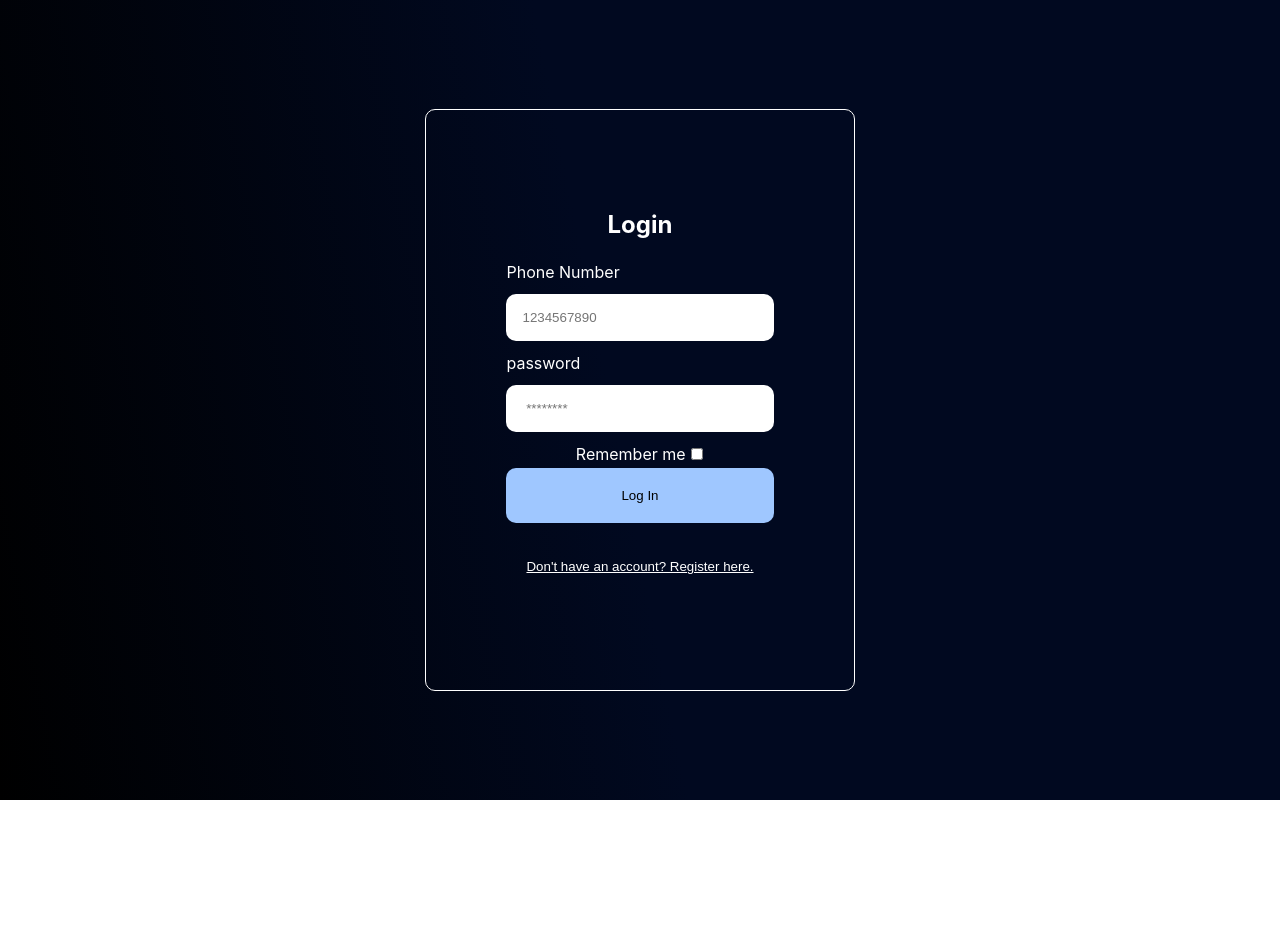
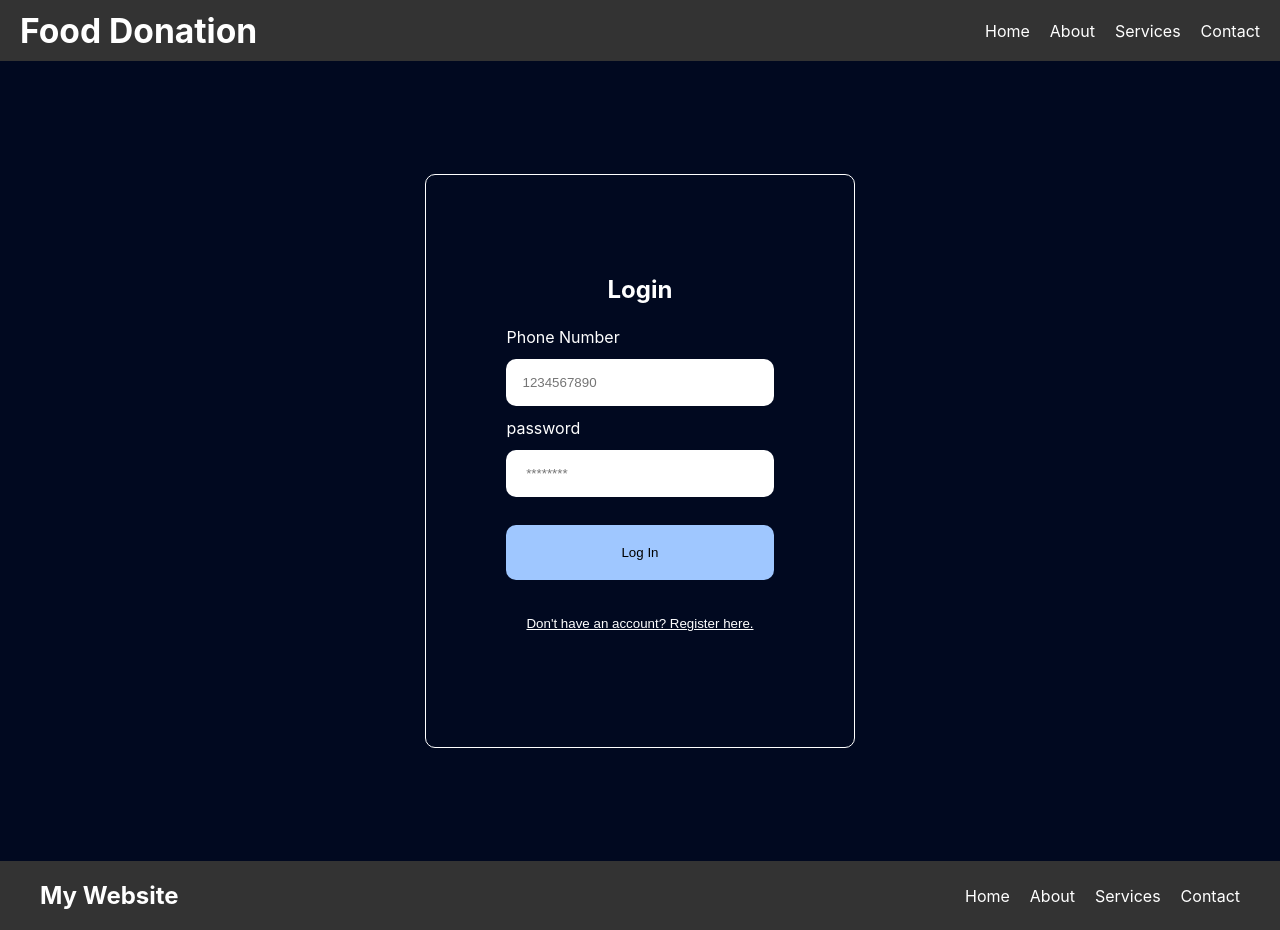
Before and after one commit to TanmayDeshpande02/Food_Donation, a React (Create React App) app: page / in a window 1280 px wide. Before the commit the page ends 800 px from the top, so only its background shows below. Built offline with nearby package versions, Linux system fonts and the light colour scheme.

Commit message:
Navbar and Footer added

```diff
--- a/src/App.js
+++ b/src/App.js
@@ -2,6 +2,8 @@ import React, { useState } from "react";
 import './App.css';
 import {Login} from './Pages/index';
 import {Register} from './Pages/index';
+import Navbar from "./Component/Navbar";
+import Footer from "./Component/Footer";
 function App() {
   const [currentForm, setCurrentForm] = useState('login');
 
@@ -9,12 +11,15 @@ function App() {
     setCurrentForm(formName);
   }
   return (
+    <>
+    <Navbar />
     <div className="App">
       {
         currentForm === "login" ? <Login onFormSwitch={toggleForm} /> : <Register onFormSwitch={toggleForm}/>
       }
     </div>
-
+    <Footer/>
+    </>
   );
 }
 
--- /dev/null
+++ b/src/Component/Footer.css
@@ -0,0 +1,58 @@
+/* Footer Container */
+.footer {
+    background-color: #333;
+    color: #fff;
+    padding: 20px 0;
+  }
+
+  /* Footer Content */
+  .footer-content {
+    display: flex;
+    justify-content: space-between;
+    align-items: center;
+    max-width: 1200px;
+    margin: 0 auto;
+    padding: 0 20px;
+  }
+
+  /* Footer Logo */
+  .footer-logo {
+    text-align: center;
+    font-size: 1.5rem;
+    font-weight: bold;
+  }
+
+  /* Footer Links */
+  .footer-links {
+    list-style: none;
+    display: flex;
+    gap: 20px;
+    margin: 0;
+    padding: 0;
+  }
+
+  .footer-links li a {
+    text-decoration: none;
+    color: #fff;
+    transition: color 0.3s ease;
+  }
+
+  .footer-links li a:hover {
+    color: #ff9900;
+  }
+
+  /* Media Queries */
+  @media screen and (max-width: 768px) {
+    .footer-content {
+      flex-direction: column;
+      text-align: center;
+    }
+
+    .footer-logo {
+      margin-bottom: 10px;
+    }
+
+    .footer-links {
+      flex-direction: column;
+    }
+  }
--- a/src/Component/Footer.jsx
+++ b/src/Component/Footer.jsx
@@ -0,0 +1,20 @@
+import React from 'react';
+import './Footer.css';
+
+const Footer = () => {
+  return (
+    <footer className="footer">
+      <div className="footer-content">
+        <div className="footer-logo">My Website</div>
+        <ul className="footer-links">
+          <li><a href="#">Home</a></li>
+          <li><a href="#">About</a></li>
+          <li><a href="#">Services</a></li>
+          <li><a href="#">Contact</a></li>
+        </ul>
+      </div>
+    </footer>
+  );
+};
+
+export default Footer;
--- /dev/null
+++ b/src/Component/Navbar.css
@@ -0,0 +1,57 @@
+/* Navbar Container */
+.navbar {
+    display: flex;
+    justify-content: space-between;
+    align-items: center;
+    background-color: #333;
+    color: #fff;
+    padding: 10px 20px;
+  }
+
+  /* Logo */
+  .logo {
+    font-size: 2.1rem;
+    font-weight: bold;
+  }
+
+  /* Navigation Links */
+  .nav-links {
+    list-style: none;
+    display: flex;
+    gap: 20px;
+    margin: 0;
+    padding: 0;
+    align-items: center;
+  }
+
+  .nav-links li {
+    text-align: center;
+  }
+
+  .nav-links li a {
+    text-decoration: none;
+    color: #fff;
+    transition: color 0.3s ease;
+  }
+
+  .nav-links li a:hover {
+    color: #ff9900;
+  }
+
+  /* Media Queries */
+  @media screen and (max-width: 768px) {
+    .navbar {
+      flex-direction: column;
+      align-items: center;
+    }
+
+    .nav-links {
+      flex-direction: column;
+      text-align: center;
+    }
+
+    .nav-links li {
+      margin: 10px 0;
+      text-align: center; /* Add text-align to center text within the link */
+    }
+  }
--- a/src/Component/Navbar.jsx
+++ b/src/Component/Navbar.jsx
@@ -0,0 +1,18 @@
+import React from 'react';
+import './Navbar.css';
+
+const Navbar = () => {
+  return (
+    <nav className="navbar">
+      <div className="logo">Food Donation</div>
+      <ul className="nav-links">
+        <li><a href="#">Home</a></li>
+        <li><a href="#">About</a></li>
+        <li><a href="#">Services</a></li>
+        <li><a href="#">Contact</a></li>
+      </ul>
+    </nav>
+  );
+};
+
+export default Navbar;
--- a/src/Pages/Log-reg.css
+++ b/src/Pages/Log-reg.css
@@ -6,8 +6,7 @@
     justify-content: center;
     color: white;
     /* background-image: linear-gradient(79deg, #a67cf0, #783ed4 48%, #5401c0); */
-    background-image: linear-gradient(79deg, rgb(0, 0, 0), rgba(1, 9, 32, 1) 48%, rgba(1, 9, 32, 1));
-
+    background-image: linear-gradient(79deg, rgba(1, 9, 32, 1), rgba(1, 9, 32, 1) 48%, rgba(1, 9, 32, 1));
   }
   .auth-form-container, .login-form, .register-form {
     display: flex;
--- a/src/Pages/Login.jsx
+++ b/src/Pages/Login.jsx
@@ -1,6 +1,5 @@
 import React, { useState } from "react";
 import './Log-reg.css';
-
  const Login = (props) => {
     const [phonenumber, setphonenumber] = useState('');
     const [pass, setPass] = useState('');
@@ -18,8 +17,7 @@ import './Log-reg.css';
                 <label htmlFor="password">password</label>
                 <input value={pass} onChange={(e) => setPass(e.target.value)} type="password" placeholder=" ******** " id="password" name="password" />
                 <div>
-                <label className="checkbox" for="rememberMe">Remember me   </label>
-                <input className="box" type="checkbox" value="lsRememberMe" id="rememberMe" />
+                    <br/>
                 </div>
                 <button className="submitbutton" type="submit">Log In</button>
             </form>
```
